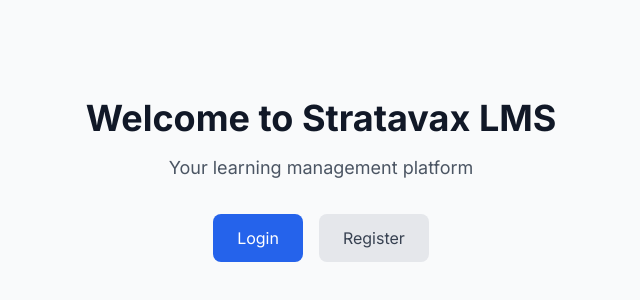
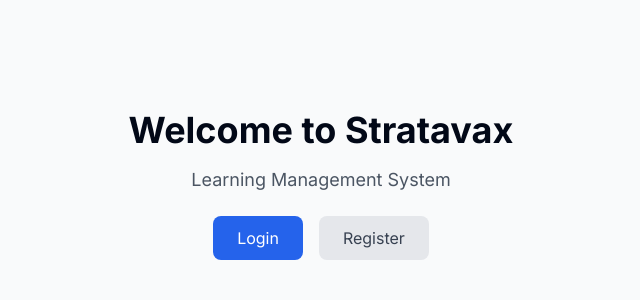
Before and after one commit to sbyiadom/Stratavax-Learning-Management-System, a Next.js app: page / in a window 1280 px wide. Shown: the part 220-520 px from the top of the page, without its empty margins (319-959 px from the left). Built offline with nearby package versions, Linux system fonts and the light colour scheme.

Commit message:
Update page.tsx

```diff
--- a/app/page.tsx
+++ b/app/page.tsx
@@ -4,22 +4,18 @@
   return (
     <div className="min-h-screen flex items-center justify-center bg-gray-50">
       <div className="text-center">
-        <h1 className="text-4xl font-bold text-gray-900 mb-4">
-          Welcome to Stratavax LMS
-        </h1>
-        <p className="text-lg text-gray-600 mb-8">
-          Your learning management platform
-        </p>
+        <h1 className="text-4xl font-bold mb-4">Welcome to Stratavax</h1>
+        <p className="text-lg text-gray-600 mb-8">Learning Management System</p>
         <div className="space-x-4">
           <Link
             href="/login"
-            className="inline-flex items-center px-6 py-3 bg-blue-600 text-white rounded-lg hover:bg-blue-700"
+            className="px-6 py-3 bg-blue-600 text-white rounded-lg hover:bg-blue-700"
           >
             Login
           </Link>
           <Link
             href="/register"
-            className="inline-flex items-center px-6 py-3 bg-gray-200 text-gray-700 rounded-lg hover:bg-gray-300"
+            className="px-6 py-3 bg-gray-200 text-gray-700 rounded-lg hover:bg-gray-300"
           >
             Register
           </Link>
```
